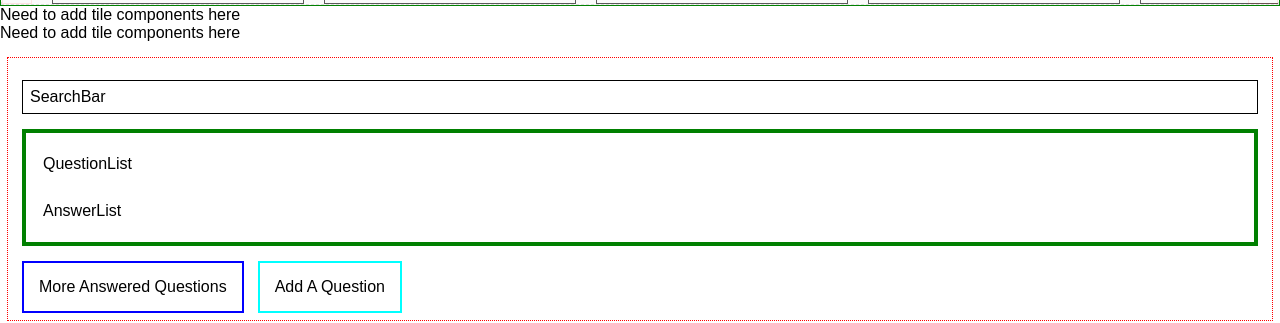
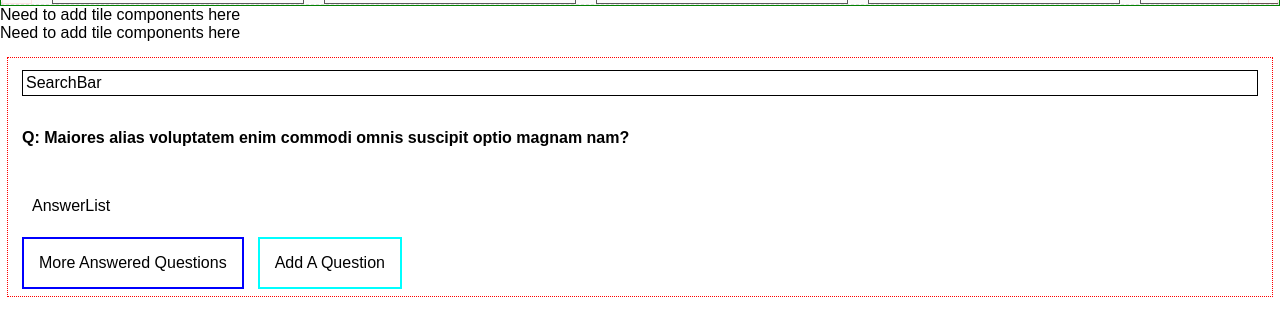
Before and after one commit to 7-Oscillating-Owls/hoo-dunit, a React app: page / in a window 1280 px wide. Shown: the part 1425-1748 px from the top of the page. Built offline with nearby package versions, Linux system fonts and the light colour scheme.

Commit message:
implemented question component

```diff
--- /dev/null
+++ b/client/src/components/Question/index.jsx
@@ -0,0 +1,10 @@
+import React from 'react';
+import styles from './Question.css';
+
+const Question = () => (
+  <div className={styles.question}>
+    <h4>Q: Maiores alias voluptatem enim commodi omnis suscipit optio magnam nam?</h4>
+  </div>
+);
+
+export default Question;
--- a/client/src/components/QuestionsAndAnswers/QuestionsAndAnswers.css
+++ b/client/src/components/QuestionsAndAnswers/QuestionsAndAnswers.css
@@ -6,15 +6,12 @@
 
 .searchBar {
   border: 1px solid black;
-  margin: 15px 7px;
-  padding: 7px;
+  margin: 5px 7px;
+  padding: 3px;
 }
-.qaContainer {
-  border: 4px solid green;
-  margin: 15px 7px;
-}
+
 .questionList {
-  margin: 15px 10px;
+  /* margin: 15px 10px; */
   padding: 7px;
 }
 .answerList {
--- a/client/src/components/QuestionsAndAnswers/index.jsx
+++ b/client/src/components/QuestionsAndAnswers/index.jsx
@@ -1,11 +1,12 @@
 import React from 'react';
 import styles from './QuestionsAndAnswers.css';
+import Question from '../Question';
 
 const QuestionsAndAnswers = () => (
   <div className={styles.qa}>
     <div className={styles.searchBar}>SearchBar</div>
     <div className={styles.qaContainer}>
-      <div className={styles.questionList}>QuestionList</div>
+      <div className={styles.questionList}><Question /></div>
       <div className={styles.answerList}>AnswerList</div>
     </div>
     <div className={styles.buttonContainer}>
--- a/data/answers.js
+++ b/data/answers.js
@@ -94,3 +94,5 @@
         }
     ]
 };
+
+export default answers;
```
Also changed, not shown: client/src/components/Question/Question.css (added). Lines whose indentation alone changed are shown as unchanged.
